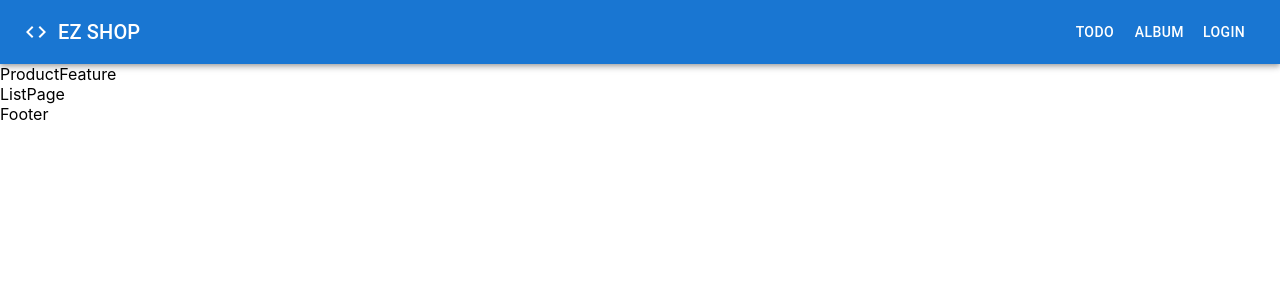
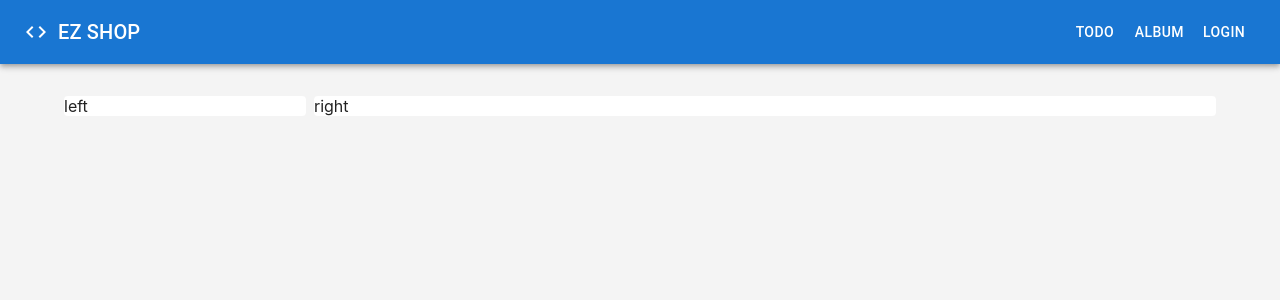
Before and after one commit to toanlehcm/demo_reactjs, a React (Create React App) app: page /products in a window 1280 px wide. Shown: the top 300 px of the page. Built offline with nearby package versions, Linux system fonts and the light colour scheme.

Commit message:
ReactJS: 16-04 Setup layout cho Product Listing

```diff
--- a/src/App.js
+++ b/src/App.js
@@ -21,8 +21,6 @@ export default function App() {
         <Route path="/products" component={ProductFeature} exact />
         <Route component={NotFound} />
       </Switch>
-
-      Footer
     </div>
   );
 }
--- a/src/features/Product/index.jsx
+++ b/src/features/Product/index.jsx
@@ -2,18 +2,18 @@ import React from 'react';
 import PropTypes from 'prop-types';
 import ListPage from './pages/ListPage';
 import { Switch, Route, useRouteMatch } from 'react-router-dom';
+import { Box } from '@mui/material';
 
 ProductFeature.propTypes = {};
 
 function ProductFeature(props) {
   const match = useRouteMatch();
   return (
-    <div>
-      ProductFeature
+    <Box pt={4}>
       <Switch>
         <Route path={match.url} component={ListPage} exact />
       </Switch>
-    </div>
+    </Box>
   );
 }
 
--- a/src/features/Product/pages/ListPage.jsx
+++ b/src/features/Product/pages/ListPage.jsx
@@ -1,10 +1,35 @@
 import React from 'react';
 import PropTypes from 'prop-types';
+import { Box, Container, Grid, Paper } from '@mui/material';
 
 ListPage.propTypes = {};
 
 function ListPage(props) {
-  return <div>ListPage</div>;
+  return (
+    <Box>
+      <Container>
+        <Grid container spacing={1}>
+          <Grid
+            item
+            sx={{
+              width: '250px',
+            }}
+          >
+            <Paper elevation={0}>left</Paper>
+          </Grid>
+
+          <Grid
+            item
+            sx={{
+              flex: '1 1 auto',
+            }}
+          >
+            <Paper elevation={0}>right</Paper>
+          </Grid>
+        </Grid>
+      </Container>
+    </Box>
+  );
 }
 
 export default ListPage;
--- a/src/index.css
+++ b/src/index.css
@@ -1,13 +1,15 @@
+html {
+  background-color: rgb(244, 244, 244);
+}
+
 body {
   margin: 0;
-  font-family: -apple-system, BlinkMacSystemFont, 'Segoe UI', 'Roboto', 'Oxygen',
-    'Ubuntu', 'Cantarell', 'Fira Sans', 'Droid Sans', 'Helvetica Neue',
-    sans-serif;
+  font-family: -apple-system, BlinkMacSystemFont, 'Segoe UI', 'Roboto', 'Oxygen', 'Ubuntu', 'Cantarell', 'Fira Sans',
+    'Droid Sans', 'Helvetica Neue', sans-serif;
   -webkit-font-smoothing: antialiased;
   -moz-osx-font-smoothing: grayscale;
 }
 
 code {
-  font-family: source-code-pro, Menlo, Monaco, Consolas, 'Courier New',
-    monospace;
+  font-family: source-code-pro, Menlo, Monaco, Consolas, 'Courier New', monospace;
 }
```
